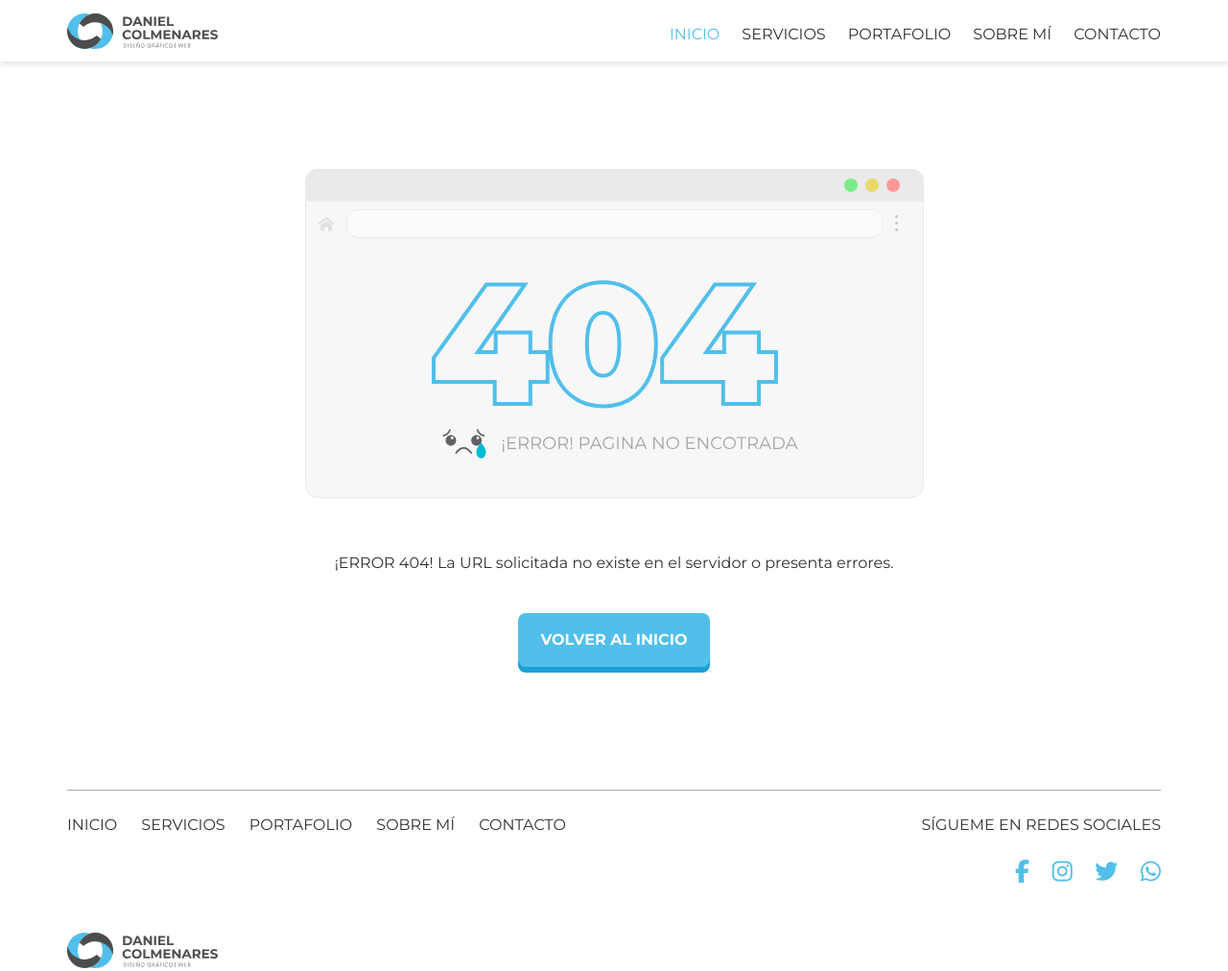
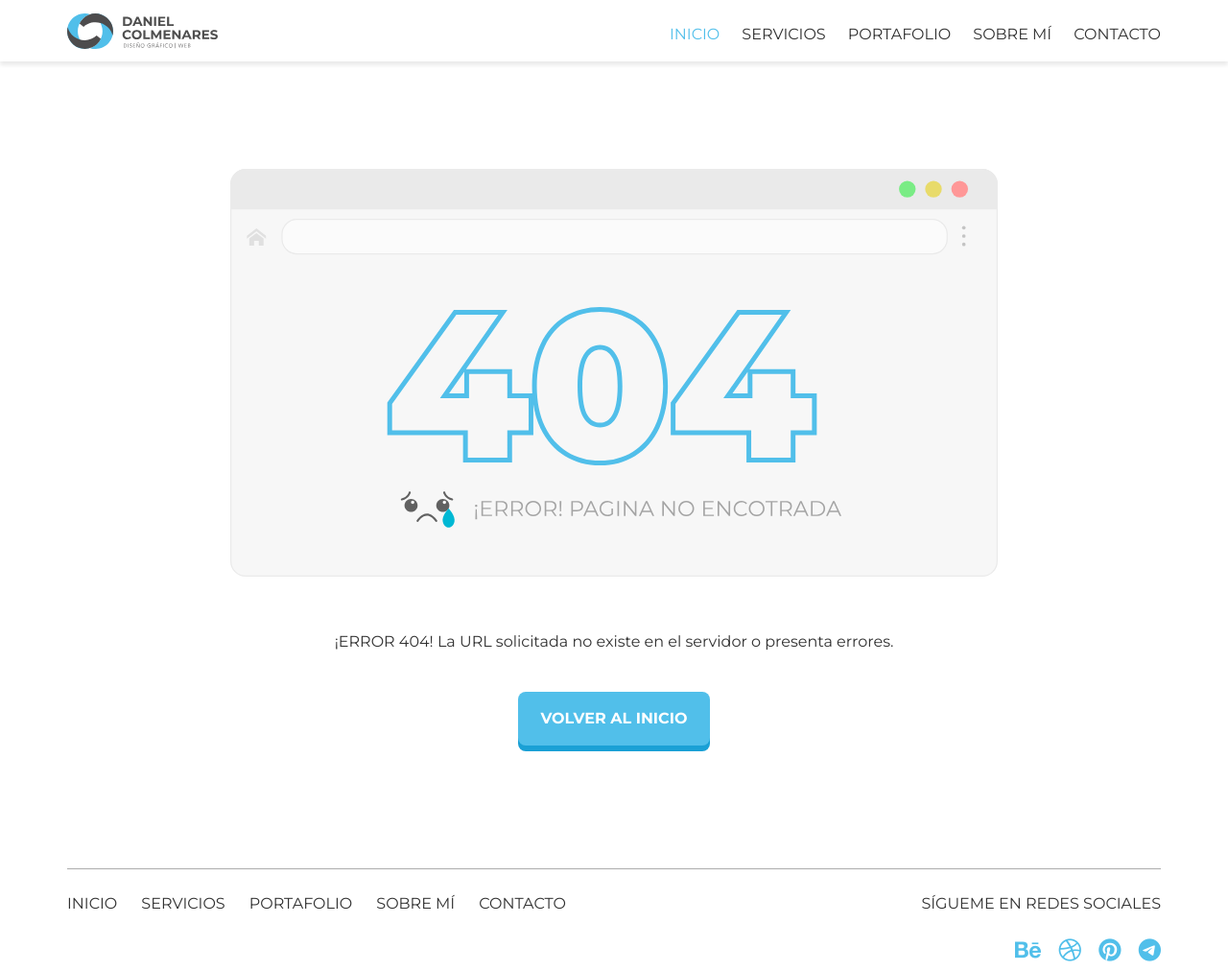
Before and after one commit to DanielAlonsoDev/Coderhouse-final-project, a website: page 404.html in a window 1280 px wide. Shown: the top 1012 px of the page at 96% size. Drawn offline with nearby package versions, Linux system fonts and the light colour scheme.

Commit message:
Arreglos pagina 404

```diff
--- a/404.html
+++ b/404.html
@@ -77,7 +77,7 @@
     </header>
     <main>
         <section class="container text-center mensajeError">
-            <img src="/images/error_404.svg" alt="">
+            <img src="/images/error_404.svg" alt="Mensaje de error 404">
             <p>¡ERROR 404! La URL solicitada no existe en el servidor o presenta errores.</p>
             <a class="g-btnGenerico" href="/index.html">Volver al inicio</a>
         </section>
@@ -107,23 +107,22 @@
                 </nav>
                 <div class="redesSociales">
                     <p>Sígueme en redes sociales</p>
-
                     <ul>
                         <li>
-                            <a href="" src="#" data-bs-toggle="tooltip" data-bs-placement="top" title="Ir a Facebook"><i
-                                    class="fab fa-facebook-f"></i></a>
+                            <a href="https://www.behance.net/danieldacodd9c/projects" data-bs-toggle="tooltip" data-bs-placement="top" title="Ir a Behance" target="_blank"><i
+                                    class="fab fa-behance"></i></a>
                         </li>
                         <li>
-                            <a href="" src="#" data-bs-toggle="tooltip" data-bs-placement="top"
-                                title="Ir a Instagram"><i class="fab fa-instagram"></i></a>
+                            <a href="https://dribbble.com/danielal27" data-bs-toggle="tooltip" data-bs-placement="top"
+                                title="Ir a Dribbble" target="_blank"><i class="fab fa-dribbble"></i></a>
                         </li>
                         <li>
-                            <a href="" src="#" data-bs-toggle="tooltip" data-bs-placement="top" title="Ir a Twitter"><i
-                                    class="fab fa-twitter"></i></a>
+                            <a href="https://www.pinterest.com/danieldacone" data-bs-toggle="tooltip" data-bs-placement="top" title="Ir a Pinterest" target="_blank"><i
+                                    class="fab fa-pinterest"></i></a>
                         </li>
                         <li>
-                            <a href="" src="#" data-bs-toggle="tooltip" data-bs-placement="top"
-                                title="Escribenos a Whatsapp"><i class="fab fa-whatsapp"></i></a>
+                            <a href="https://t.me/DanielAlonsoDac" data-bs-toggle="tooltip" data-bs-placement="top" title="Ir a telegram" target="_blank"><i
+                                    class="fab fa-telegram-plane"></i></a>
                         </li>
                     </ul>
                 </div>
--- a/scss/main.scss
+++ b/scss/main.scss
@@ -807,6 +807,11 @@
     .mensajeError {
         margin-top: 14rem;
 
+        img {
+            width: 100%;
+            max-width: 800px;
+        }
+
         p {
             margin-top: 7rem;
         }
```
Also changed, not shown: css/main.css.
